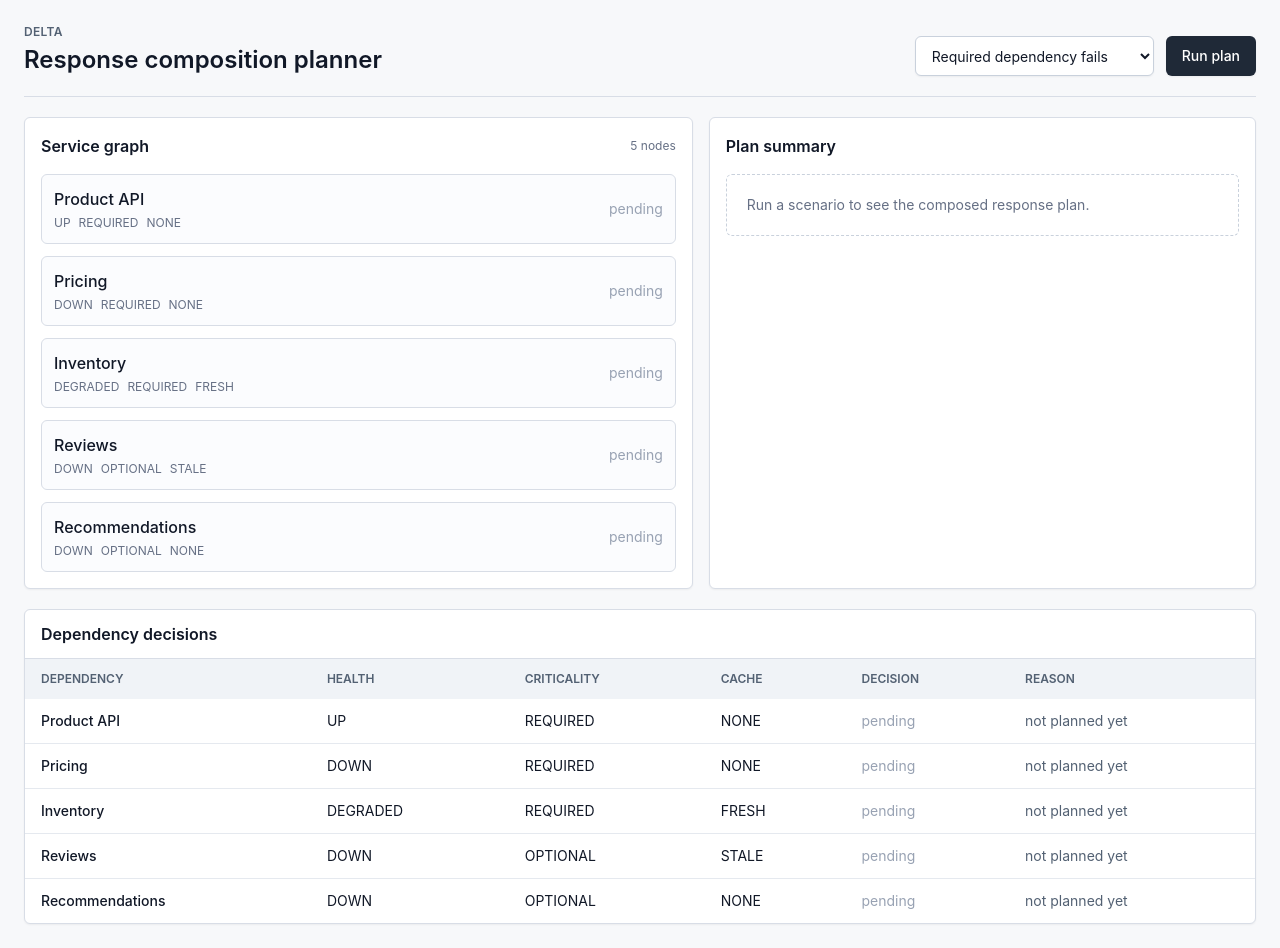
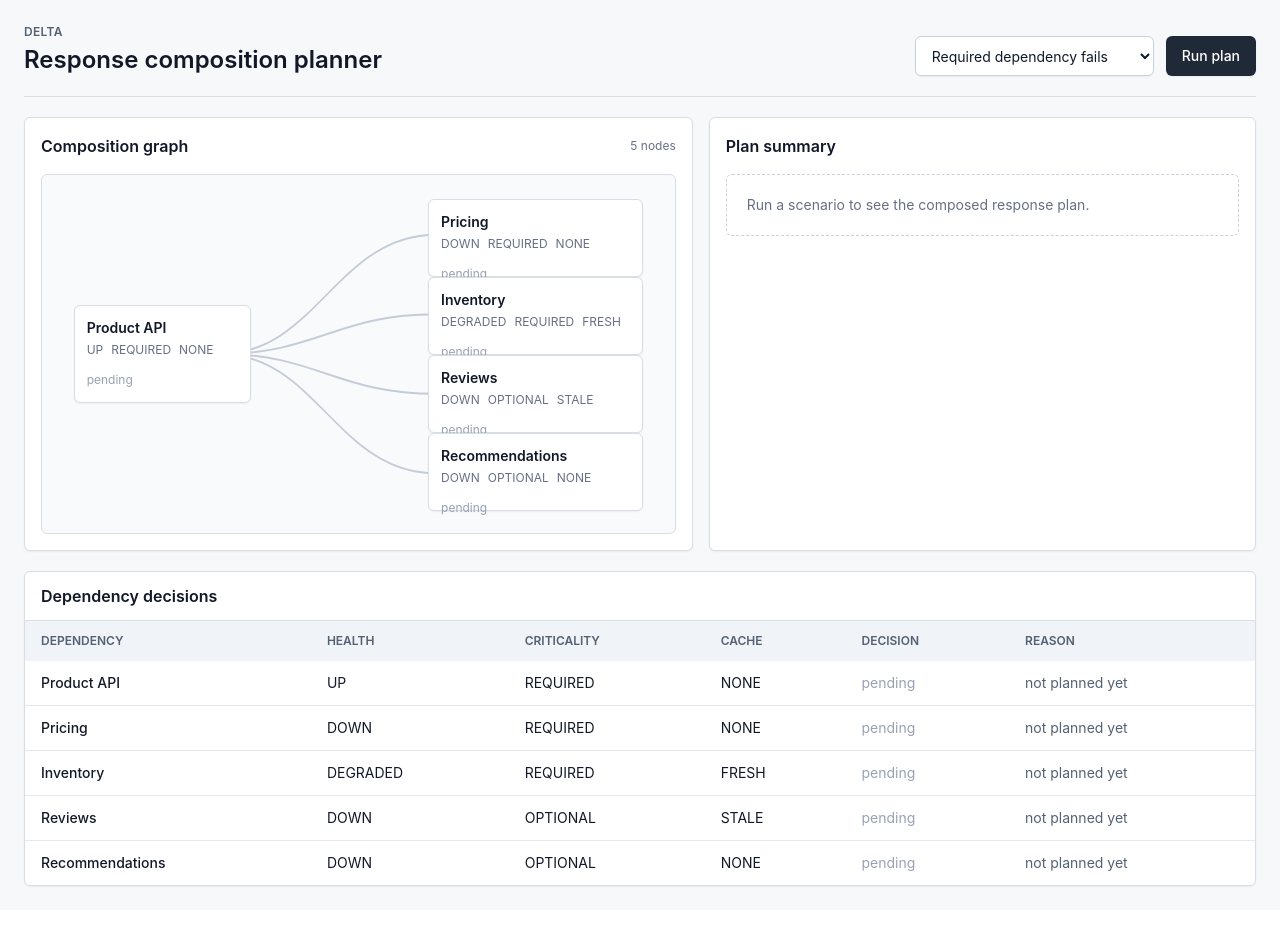
Before and after one commit to shradiphylleia/delta, a React (Vite) app in the folder frontend/: page / in a window 1280 px wide. After the commit the page ends 910 px from the top, so only its background shows below. Built offline with nearby package versions, Linux system fonts and the light colour scheme.

Commit message:
feat: composition graph

```diff
--- a/frontend/src/App.tsx
+++ b/frontend/src/App.tsx
@@ -147,16 +147,11 @@ function App() {
         <section className="grid gap-4 lg:grid-cols-[1.1fr_0.9fr]">
           <div className="rounded-md border border-[#d8dde6] bg-white p-4 shadow-sm">
             <div className="mb-4 flex items-center justify-between">
-              <h2 className="text-base font-semibold">Service graph</h2>
+              <h2 className="text-base font-semibold">Composition graph</h2>
               <span className="text-xs text-[#667085]">{scenario.nodes.length} nodes</span>
             </div>
 
-            <div className="grid gap-3">
-              {scenario.nodes.map((item) => {
-                const decision = decisionsByName.get(item.name);
-                return <NodeRow key={item.name} item={item} decision={decision} />;
-              })}
-            </div>
+            <GraphView scenario={scenario} decisionsByName={decisionsByName} />
           </div>
 
           <div className="rounded-md border border-[#d8dde6] bg-white p-4 shadow-sm">
@@ -232,18 +227,62 @@ function App() {
   );
 }
 
-function NodeRow({ item, decision }: { item: Node; decision?: NodeDecision }) {
+function GraphView({
+  scenario,
+  decisionsByName
+}: {
+  scenario: PlanRequest;
+  decisionsByName: Map<string, NodeDecision>;
+}) {
+  const root = scenario.nodes.find((item) => item.name === scenario.root);
+  const deps = scenario.nodes.filter((item) => item.name !== scenario.root);
+  const rootDecision = root ? decisionsByName.get(root.name) : undefined;
+
   return (
-    <div className="grid gap-3 rounded-md border border-[#d8dde6] bg-[#fbfcfe] p-3 sm:grid-cols-[1fr_auto] sm:items-center">
+    <div className="relative min-h-[360px] overflow-hidden rounded-md border border-[#d8dde6] bg-[#f8fafc]">
+      <svg className="absolute inset-0 h-full w-full" viewBox="0 0 900 360" preserveAspectRatio="none" aria-hidden="true">
+        {deps.map((item, index) => {
+          const y = graphY(index, deps.length);
+          const decision = decisionsByName.get(item.name)?.decision;
+          return (
+            <path
+              key={item.name}
+              d={`M 254 180 C 390 180, 420 ${y}, 560 ${y}`}
+              className={edgeClass(decision)}
+              fill="none"
+              strokeWidth="2"
+            />
+          );
+        })}
+      </svg>
+
+      {root && (
+        <div className="absolute left-[5%] top-1/2 w-[28%] -translate-y-1/2">
+          <GraphNode item={root} decision={rootDecision} />
+        </div>
+      )}
+
+      <div className="absolute right-[5%] top-6 flex h-[312px] w-[34%] flex-col justify-between">
+        {deps.map((item) => (
+          <GraphNode key={item.name} item={item} decision={decisionsByName.get(item.name)} />
+        ))}
+      </div>
+    </div>
+  );
+}
+
+function GraphNode({ item, decision }: { item: Node; decision?: NodeDecision }) {
+  return (
+    <div className={`min-h-[68px] rounded-md border bg-white p-3 shadow-sm ${nodeClass(decision?.decision)}`}>
       <div>
-        <div className="font-medium">{item.name}</div>
+        <div className="truncate text-sm font-semibold">{item.name}</div>
         <div className="mt-1 flex flex-wrap gap-2 text-xs text-[#667085]">
           <span>{item.health}</span>
           <span>{item.criticality}</span>
           <span>{item.cachePolicy}</span>
         </div>
       </div>
-      {decision ? <Badge value={decision.decision} /> : <span className="text-sm text-[#98a2b3]">pending</span>}
+      <div className="mt-2">{decision ? <Badge value={decision.decision} /> : <span className="text-xs text-[#98a2b3]">pending</span>}</div>
     </div>
   );
 }
@@ -269,6 +308,29 @@ function badgeClass(value: Decision) {
   return "bg-[#fde7e7] text-[#a31f1f]";
 }
 
+function nodeClass(value?: Decision) {
+  if (value === "LIVE") return "border-[#a7dfbf]";
+  if (value === "CACHE") return "border-[#a8cfff]";
+  if (value === "STALE") return "border-[#f2cc72]";
+  if (value === "OMIT") return "border-[#cbd3dd]";
+  if (value === "FAIL") return "border-[#f0a3a3]";
+  return "border-[#d8dde6]";
+}
+
+function edgeClass(value?: Decision) {
+  if (value === "LIVE") return "stroke-[#2e8b57]";
+  if (value === "CACHE") return "stroke-[#2f6fbd]";
+  if (value === "STALE") return "stroke-[#c98712]";
+  if (value === "OMIT") return "stroke-[#8a94a3]";
+  if (value === "FAIL") return "stroke-[#d14343]";
+  return "stroke-[#c4ccd8]";
+}
+
+function graphY(index: number, count: number) {
+  if (count <= 1) return 180;
+  return 60 + (240 / (count - 1)) * index;
+}
+
 function toneText(value?: Decision | Outcome) {
   if (value === "LIVE" || value === "COMPLETE") return "text-[#17633a]";
   if (value === "CACHE") return "text-[#175cd3]";
```
